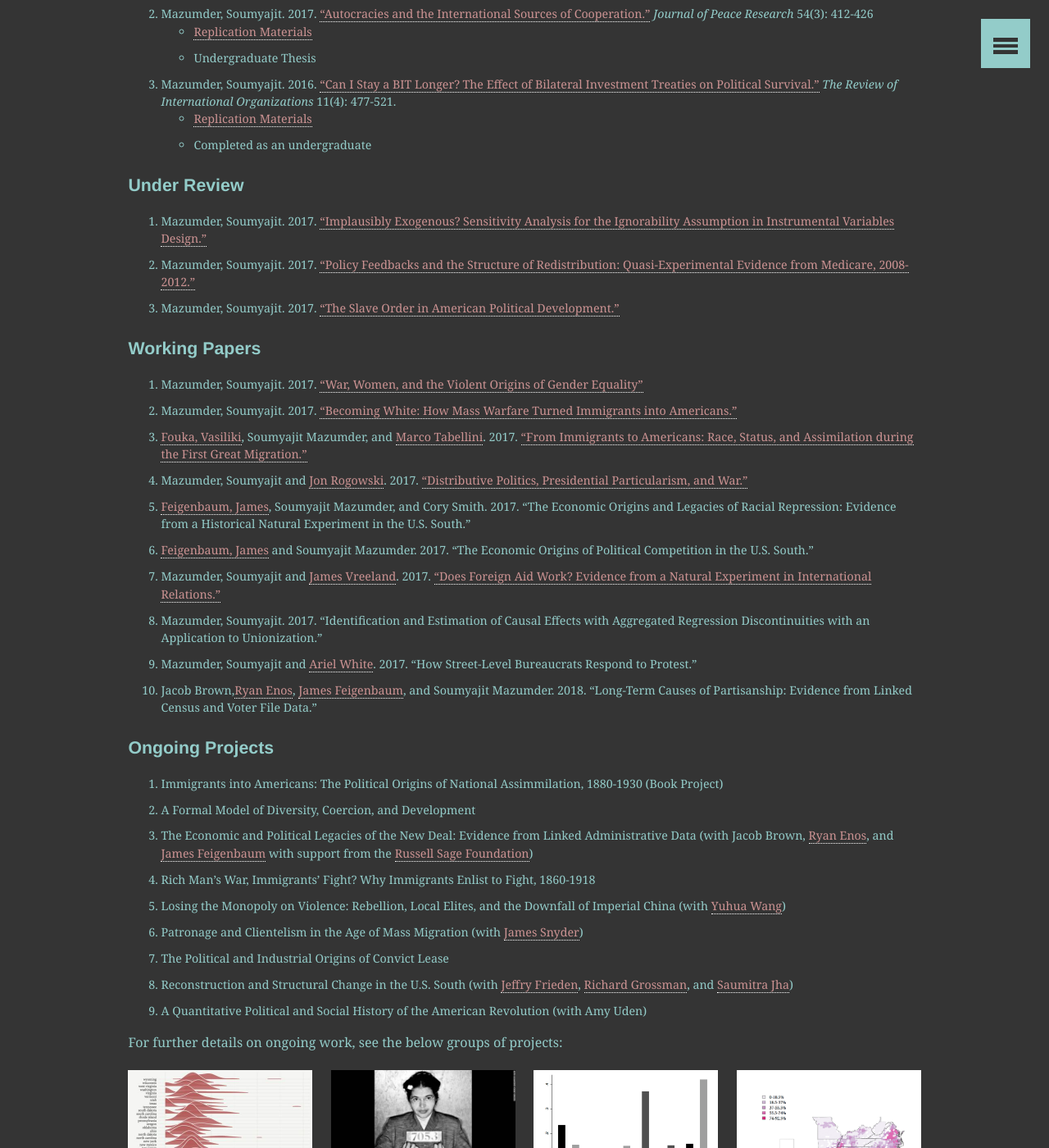
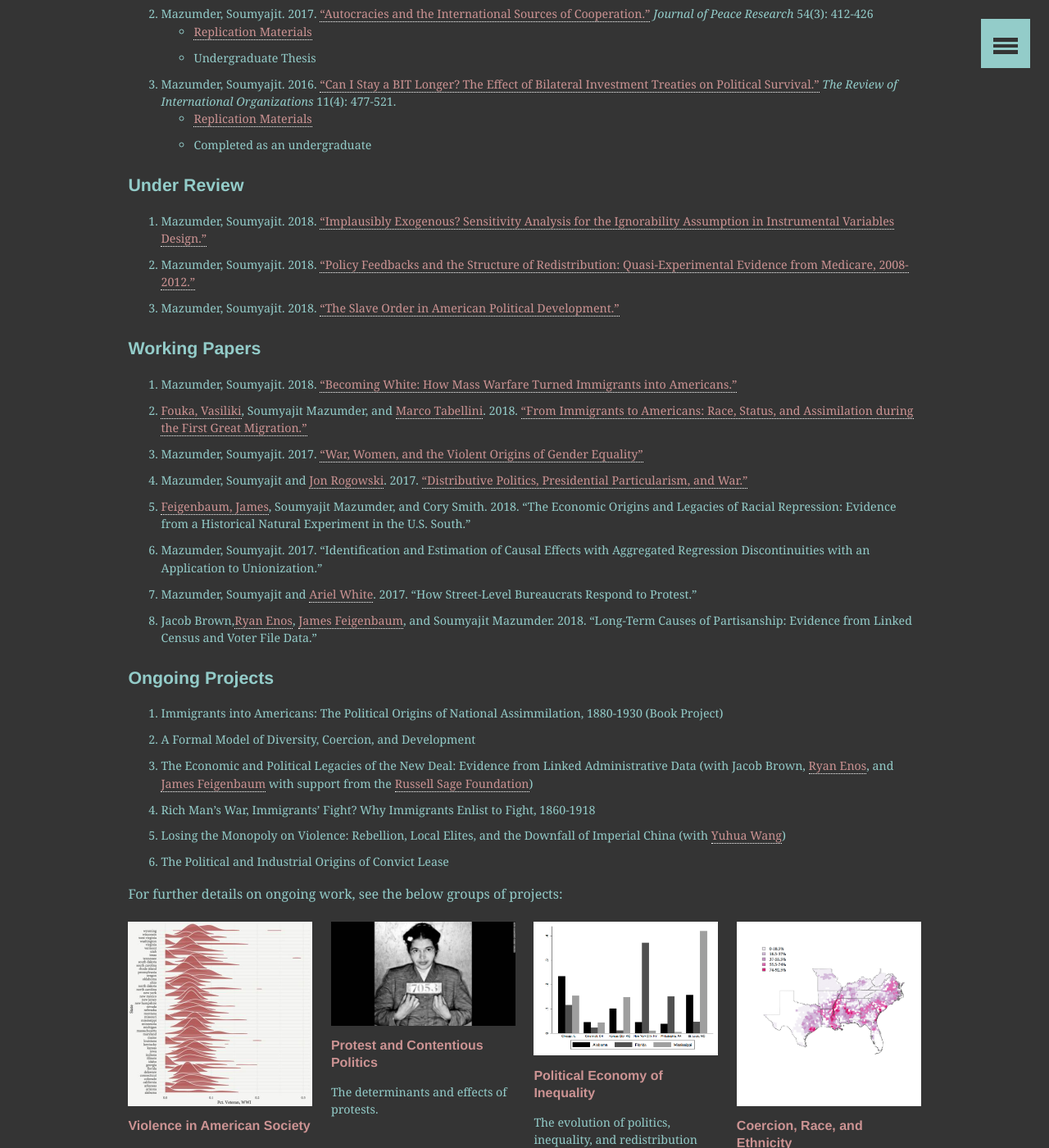
Before and after one commit to shommazumder/shommazumder.github.io-archive, a Jekyll site: the page built from _pages/research.md, in a window 1280 px wide and 1400 px high, scrolled down 288 px. Shown: the whole window at 82% size. Built offline with Jekyll 4.4.1, drawn with Linux system fonts in a browser that asks for light colours.

Commit message:
removed older projects and updated dates

```diff
--- a/_pages/research.md
+++ b/_pages/research.md
@@ -17,19 +17,17 @@ layout: archive
 
 #### Under Review
 
-1. Mazumder, Soumyajit. 2017. ["Implausibly Exogenous? Sensitivity Analysis for the Ignorability Assumption in Instrumental Variables Design."](https://www.dropbox.com/s/n0gra6omkwltei7/mazumder-ivsens-v1.pdf?raw=1)
-2. Mazumder, Soumyajit. 2017. ["Policy Feedbacks and the Structure of Redistribution: Quasi-Experimental Evidence from Medicare, 2008-2012."](https://www.dropbox.com/s/ey0tvpz3ppr37qf/mazumder_medicare_v5.pdf?raw=1)
-3. Mazumder, Soumyajit. 2017. ["The Slave Order in American Political Development."](https://www.dropbox.com/s/xqr76qs5rci2pfl/slave-order-v3.pdf?raw=1)
+1. Mazumder, Soumyajit. 2018. ["Implausibly Exogenous? Sensitivity Analysis for the Ignorability Assumption in Instrumental Variables Design."](https://www.dropbox.com/s/n0gra6omkwltei7/mazumder-ivsens-v1.pdf?raw=1)
+2. Mazumder, Soumyajit. 2018. ["Policy Feedbacks and the Structure of Redistribution: Quasi-Experimental Evidence from Medicare, 2008-2012."](https://www.dropbox.com/s/ey0tvpz3ppr37qf/mazumder_medicare_v5.pdf?raw=1)
+3. Mazumder, Soumyajit. 2018. ["The Slave Order in American Political Development."](https://www.dropbox.com/s/xqr76qs5rci2pfl/slave-order-v3.pdf?raw=1)
 
 #### Working Papers
 
-1. Mazumder, Soumyajit. 2017. ["War, Women, and the Violent Origins of Gender Equality"](https://www.dropbox.com/s/igk8h532n922dc7/ww1-political-v2.pdf?raw=1)
-2. Mazumder, Soumyajit. 2017. ["Becoming White: How Mass Warfare Turned Immigrants into Americans."](https://www.dropbox.com/s/f4u583cju7q2caq/war-assimilation-mazumder.pdf?raw=1)
-3. [Fouka, Vasiliki](https://people.stanford.edu/vfouka/), Soumyajit Mazumder, and [Marco Tabellini](http://economics.mit.edu/grad/mtabe). 2017. ["From Immigrants to Americans: Race, Status, and Assimilation during the First Great Migration."](https://www.dropbox.com/s/d195aja5xjl0909/fmt-assimilation-v3.pdf?raw=1)
+1. Mazumder, Soumyajit. 2018. ["Becoming White: How Mass Warfare Turned Immigrants into Americans."](https://www.dropbox.com/s/f4u583cju7q2caq/war-assimilation-mazumder.pdf?raw=1)
+2. [Fouka, Vasiliki](https://people.stanford.edu/vfouka/), Soumyajit Mazumder, and [Marco Tabellini](http://economics.mit.edu/grad/mtabe). 2018. ["From Immigrants to Americans: Race, Status, and Assimilation during the First Great Migration."](https://www.dropbox.com/s/d195aja5xjl0909/fmt-assimilation-v3.pdf?raw=1)
+3. Mazumder, Soumyajit. 2017. ["War, Women, and the Violent Origins of Gender Equality"](https://www.dropbox.com/s/igk8h532n922dc7/ww1-political-v2.pdf?raw=1)
 4. Mazumder, Soumyajit and [Jon Rogowski](https://scholar.harvard.edu/rogowski). 2017. ["Distributive Politics, Presidential Particularism, and War."](https://www.dropbox.com/s/mpwqiui696ywy91/war-particularism.pdf?raw=1)
-5. [Feigenbaum, James](http://jamesfeigenbaum.github.io/), Soumyajit Mazumder, and Cory Smith. 2017. "The Economic Origins and Legacies of Racial Repression: Evidence from a Historical Natural Experiment in the U.S. South."
-6. [Feigenbaum, James](http://jamesfeigenbaum.github.io/) and Soumyajit Mazumder. 2017. "The Economic Origins of Political Competition in the U.S. South."
-7. Mazumder, Soumyajit and [James Vreeland](http://www.profvreeland.com/). 2017. ["Does Foreign Aid Work? Evidence from a Natural Experiment in International Relations."](https://www.dropbox.com/s/cup51uuto9d1uiy/mazumder_vreeland_aid_v2.pdf?raw=1)
+5. [Feigenbaum, James](http://jamesfeigenbaum.github.io/), Soumyajit Mazumder, and Cory Smith. 2018. "The Economic Origins and Legacies of Racial Repression: Evidence from a Historical Natural Experiment in the U.S. South."
 8. Mazumder, Soumyajit. 2017. "Identification and Estimation of Causal Effects with Aggregated Regression Discontinuities with an Application to Unionization."
 9. Mazumder, Soumyajit and [Ariel White](https://arwhite.mit.edu/). 2017. "How Street-Level Bureaucrats Respond to Protest."
 10. Jacob Brown,[Ryan Enos](http://ryandenos.com/), [James Feigenbaum](http://jamesfeigenbaum.github.io/), and Soumyajit Mazumder. 2018. "Long-Term Causes of Partisanship: Evidence from Linked Census and Voter File Data."
@@ -41,10 +39,7 @@ layout: archive
 3. The Economic and Political Legacies of the New Deal: Evidence from Linked Administrative Data \(with Jacob Brown, [Ryan Enos](http://ryandenos.com/), and [James Feigenbaum](http://jamesfeigenbaum.github.io/) with support from the [Russell Sage Foundation](https://www.russellsage.org/)\)
 4. Rich Man's War, Immigrants' Fight? Why Immigrants Enlist to Fight, 1860-1918
 5. Losing the Monopoly on Violence: Rebellion, Local Elites, and the Downfall of Imperial China \(with [Yuhua Wang](https://scholar.harvard.edu/yuhuawang/biocv)\)
-6. Patronage and Clientelism in the Age of Mass Migration \(with [James Snyder](https://scholar.harvard.edu/jsnyder/home)\)
-7. The Political and Industrial Origins of Convict Lease
-8. Reconstruction and Structural Change in the U.S. South \(with [Jeffry Frieden](https://scholar.harvard.edu/jfrieden/home), [Richard Grossman](http://rgrossman.faculty.wesleyan.edu/), and [Saumitra Jha](https://people.stanford.edu/saumitra/)\)
-9. A Quantitative Political and Social History of the American Revolution \(with Amy Uden\)
+6. The Political and Industrial Origins of Convict Lease
 
 For further details on ongoing work, see the below groups of projects:
 
```
